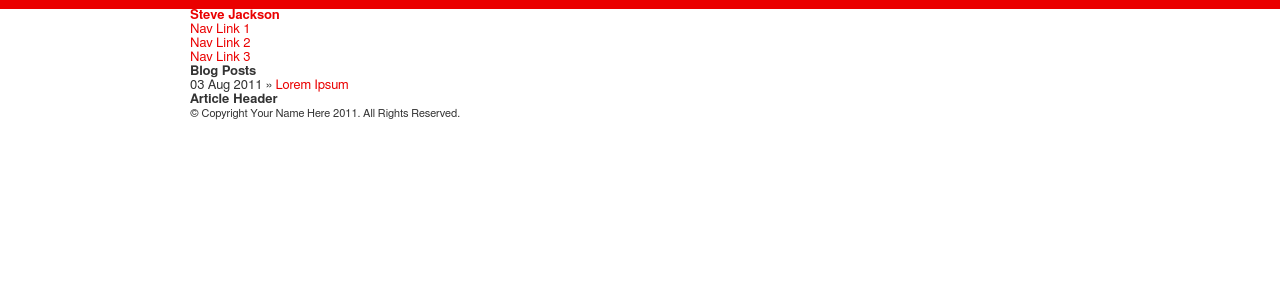
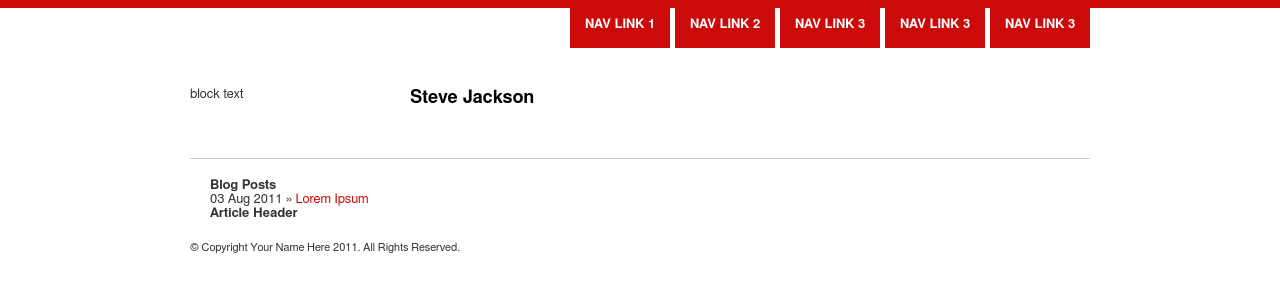
Before and after one commit to stevejackson/sjackson.net, a Jekyll site: the page built from index.html, in a window 1280 px wide. Shown: the top 300 px of the page. Built offline with Jekyll 4.4.1, drawn with Linux system fonts in a browser that asks for light colours; Markdown is read by kramdown in place of the engine named in the settings.

Commit message:
Nav improvements, misc. layout

```diff
--- a/_layouts/default.html
+++ b/_layouts/default.html
@@ -48,22 +48,33 @@
 
 	<header>
 
-		<h1><a href="/">Steve Jackson</a></h1>
+		<div class="left-split">
+			block text
+		</div>
 
+		<div class="right-split">
+			<h1><a href="">Steve Jackson</a></h1>
+		</div>
 
+		<div class="clear"></div>
+
+		<div class="navwrap">
 			<ul class='navsub'>
-				<li><a href="">Nav Link 1</a></li>
-				<li><a href="">Nav Link 2</a></li>
-				<li><a href="">Nav Link 3</a></li>
+				<li><div class="navitem"><a href="">Nav Link 1</a></div></li>
+				<li><div class="navitem"><a href="">Nav Link 2</a></div></li>
+				<li><div class="navitem"><a href="">Nav Link 3</a></div></li>
+				<li><div class="navitem"><a href="">Nav Link 3</a></div></li>
+				<li><div class="navitem"><a href="">Nav Link 3</a></div></li>
 			</ul>
+		</div>
+	</header>
 
-
-		<section id='content'>
+	<section id='content'>
 
 		{{ content }}
 		<h1>Article Header</h1>
 
-		</section>
+	</section>
 
 	<footer>
 
@@ -76,8 +87,7 @@
 <script src="/js/jquery-1.5.1.min.js"></script>
 <script src="/js/jquery.kwicks.js"></script>
 
-<!-- this is where we put our custom functions -->
-<script src="/js/functions.js"></script>
+<script src="/js/functions.js" type="text/javascript"></script>
 
 <!-- Asynchronous google analytics; this is the official snippet.
 	 Replace UA-XXXXXX-XX with your site's ID and uncomment to enable.
--- a/css/layout.css
+++ b/css/layout.css
@@ -1,12 +1,40 @@
+body {
+  background: url("/img/bg.png") repeat-x repeat-y; }
+
 #top-bar {
   width: 100%;
-  height: 9px;
-  background: #ea0000; }
+  height: 8px;
+  background: #cd0a0a; }
 
 #wrapper {
   position: relative;
   width: 900px;
   margin: 0 auto; }
+
+header {
+  border-bottom: 1px solid #ccc;
+  height: 150px; }
+  header .left-split {
+    width: 200px;
+    position: absolute;
+    top: 80px;
+    left: 0; }
+  header .right-split {
+    position: absolute;
+    top: 80px;
+    left: 200px;
+    width: 680px;
+    margin-left: 20px; }
+    header .right-split h1 a {
+      font-size: 18px;
+      color: black; }
+      header .right-split h1 a:hover {
+        color: #cd0a0a; }
+
+.navwrap {
+  position: absolute;
+  top: 0;
+  right: 0; }
 
 .navsub {
   list-style: none;
@@ -14,62 +42,95 @@
   margin: 0;
   padding: 0; }
   .navsub li {
+    background: #cd0a0a;
     display: block;
     overflow: hidden;
     padding: 0;
-    cursor: pointer; }
+    cursor: pointer;
+    float: left;
+    width: 100px;
+    height: 40px;
+    margin-right: 5px; }
 
+.navitem {
+  width: 100%;
+  height: 100%;
+  margin-top: 10px;
+  text-align: center; }
+  .navitem a {
+    display: block;
+    width: 100%;
+    height: 100%;
+    color: white;
+    text-decoration: none;
+    text-transform: uppercase;
+    font-size: 13px;
+    font-weight: bold; }
+
+/*
 #nav {
 position: absolute;
 right: 0px;
 top: 0px;
-  display: block; }
-  #nav ul {
+display: block;
+
+ul {
 width: 100%;
 list-style: none;
-    display: block; }
-    #nav ul li {
+display: block;
+
+li {
 float: left;
 margin-left: 3px;
 margin-left: 5px;
 padding: 8px 15px 8px 15px;
-      background: #ea0000;
-      color: white; }
-      #nav ul li:hover {
-        background: #ff3838; }
-      #nav ul li a {
+background: $theme-color;
+color: white;
+
+&:hover {
+background: lighten($theme-color, 15%);
+		}
+
+						a {
 						display: block;
 						text-decoration: none;
 						text-transform: uppercase;
-        color: white; }
+						color: white;
+		}
+	}
+}
+}
+ */
+section#content {
+  padding: 20px; }
 
 a {
-  color: #ea0000;
+  color: #cd0a0a;
   text-decoration: none; }
 
 a:hover {
   text-decoration: underline; }
 
 ::-moz-selection {
-  background: #ea0000;
+  background: #cd0a0a;
   color: #fff;
   text-shadow: none; }
 
 ::selection {
-  background: #ea0000;
+  background: #cd0a0a;
   color: #fff;
   text-shadow: none; }
 
 a:link {
-  -webkit-tap-highlight-color: #ea0000; }
+  -webkit-tap-highlight-color: #cd0a0a; }
 
 ins {
-  background-color: #ea0000;
+  background-color: #cd0a0a;
   color: #000;
   text-decoration: none; }
 
 mark {
-  background-color: #ea0000;
+  background-color: #cd0a0a;
   color: #000;
   font-style: italic;
   font-weight: bold; }
--- a/js/functions.js
+++ b/js/functions.js
@@ -1,32 +1,11 @@
-// remap jQuery to $
-(function($){})(window.jQuery);
-
-alert('test2');
 
 /* trigger when page is ready */
 $(document).ready(function (){
 
-	alert('moon landing');
-	$().ready(function() {
-		alert('test');
-		$('.navsub').html("test");
-		$('.navsub').kwicks({
-			max: 205,
-			spacing: 5
-		});
-	}
+	$('.navsub').kwicks({
+		max: 150,
+		min: 80,
+		spacing: 5
+	});
 
 });
-
-
-/* optional triggers
-
-$(window).load(function() {
-
-});
-
-$(window).resize(function() {
-
-});
-
-*/
```
Also changed, not shown: css/layout.scss (+68 -2 lines), img/bg.png (added). Lines whose indentation alone changed are shown as unchanged.
